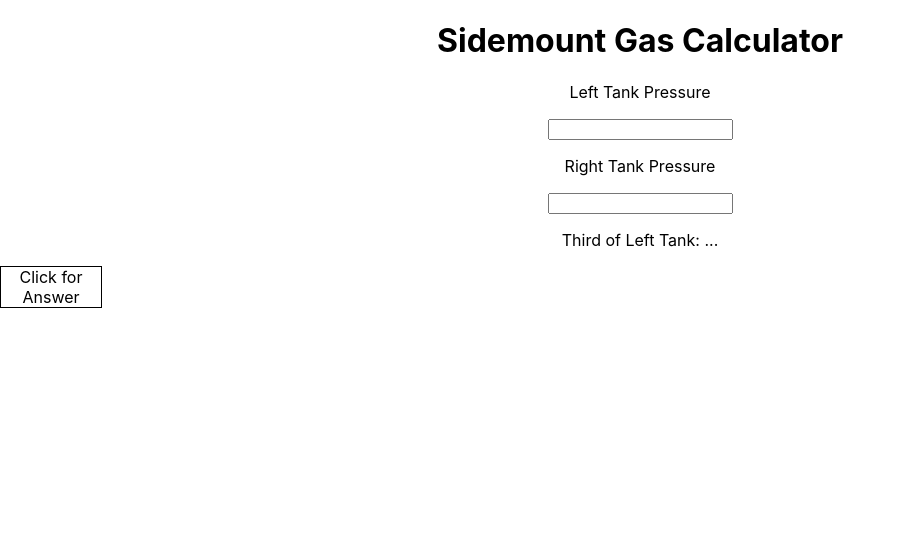
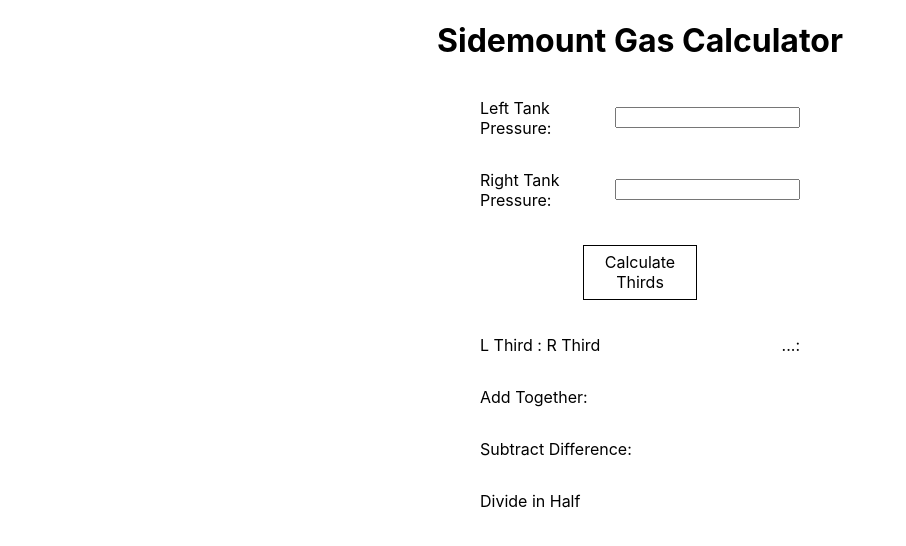
Before and after one commit to JohnMichaelD/Sidemount-Gas-Calculator, a React (Create React App) app: page / in a window 1280 px wide. Shown: the top 546 px of the page, without its empty margins (0-906 px from the left). Built offline with nearby package versions, Linux system fonts and the light colour scheme.

Commit message:
making siginifcant progess

```diff
--- a/src/App.css
+++ b/src/App.css
@@ -1,5 +1,7 @@
 .App {
-  text-align: center;
+  display: flex;
+  flex-direction: column;
+  align-items: center;
 }
 
 .App-logo {
@@ -12,11 +14,23 @@
     animation: App-logo-spin infinite 20s linear;
   }
 }
+.tankPressureRow {
+  display: flex;
+  justify-content: space-between;
+  align-items: center;
+  width: 25%;
+}
 
-.answerButton{
+.pressureInput {
+  height: 80%;
+}
+.answerButton {
+  text-align: center;
   border: solid black 1px;
   width: 100px;
   cursor: pointer;
+  margin: 1.5%;
+  padding: 0.5%;
 }
 
 .App-header {
--- a/src/App.js
+++ b/src/App.js
@@ -6,28 +6,87 @@ class App extends React.Component {
     constructor(props) {
       super(props)
       this.state={
-        leftTankThird: "..."
+        leftTankThird: "...",
+        step: "input"
+
       }
 
     }
-    calculateGas() {
-      let leftTankPressure=document.getElementById("lTankPressure").value
-      let leftTankThird=Math.floor(leftTankPressure/3)
+    calculateThirds() {
+      let leftTankPressure = document.getElementById("lTankPressure").value
+      let leftTankThird = Math.floor(leftTankPressure/3)
       console.log(leftTankThird)
+
+      if (leftTankThird === 10) {
+        console.log("it's gonna blow!")
+      } else {
+        console.log("you're okay")
+      }
+
+      let rightTankPressure=document.getElementById("rTankPressure").value
+      let rightTankThird=Math.floor(rightTankPressure/3)
+      console.log(rightTankThird)
+
       this.setState({
-        leftTankThird: leftTankThird
+        leftTankThird: leftTankThird,
+        rightTankThird: rightTankThird,
+        leftTankPressure: leftTankPressure,
+        rightTankPressure: rightTankPressure,
+        step: "thirds"
       })
     }
+
+    addTogether() {
+      let sum=this.state.leftTankThird + this.state.rightTankThird
+      this.setState({
+        step: "addedTogether",
+        addTogether:sum
+      })
+
+    }
+
+    subtractDifference(){
+      let sum=this.state.addTogether - (this.state.leftTankPressure - this.state.rightTankPressure)
+      this.setState({subtractDifference:sum})
+    }
+    divide(){
+
+    }
+
     render() {
       return (
         <div className="App">
             <h1>Sidemount Gas Calculator</h1>
-            <p>Left Tank Pressure</p>
-              <input id="lTankPressure"></input>
-            <p>Right Tank Pressure</p>
-              <input id="rTankPressure"></input>
-            <p>Third of Left Tank: {this.state.leftTankThird}</p>
-            <div onClick={()=>{this.calculateGas()}} className="answerButton"> Click for Answer</div>
+            <div className="tankPressureRow">
+              <p>Left Tank Pressure:</p>
+              <input className="pressureInput" id="lTankPressure"></input>
+            </div>
+            <div className="tankPressureRow">
+              <p>Right Tank Pressure:</p>
+              <input className="pressureInput" id="rTankPressure"></input>
+            </div>
+
+            {this.state.step === "input" ? <div onClick={()=>{this.calculateThirds()}} className="answerButton"> Calculate Thirds</div> : ""}
+            {this.state.step === "thirds" ? <div onClick={()=>{this.addTogether()}} className="answerButton"> Add Together</div> : ""}
+            {this.state.step === "addedTogether" ? <div onClick={()=>{this.subtractDifference()}} className="answerButton"> Subtract Difference</div> : ""}
+            {this.state.step === "subtractDifference" ? <div onClick={()=>{this.divide()}} className="answerButton"> Divide in Half</div> : ""}
+
+            <div className="tankPressureRow">
+              <p>L Third : R Third</p>
+              <p>{this.state.leftTankThird}:{this.state.rightTankThird}</p>
+            </div>
+            <div className="tankPressureRow">
+              <p>Add Together:</p>
+              <p>{this.state.addTogether}</p>
+            </div>
+            <div className="tankPressureRow">
+              <p>Subtract Difference:</p>
+              <p>{this.state.subtractDifference}</p>
+            </div>
+            <div className="tankPressureRow">
+              <p>Divide in Half</p>
+              <p>{this.state.divide}</p>
+            </div>
         </div>
       );
     }
```
